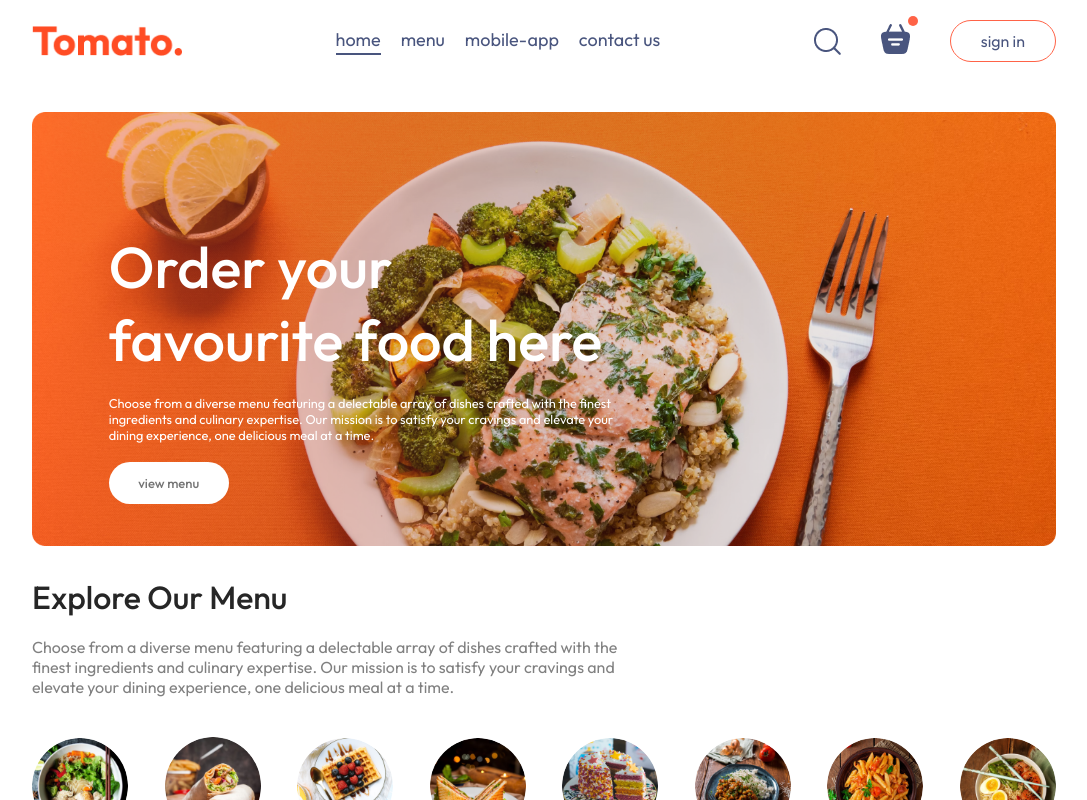
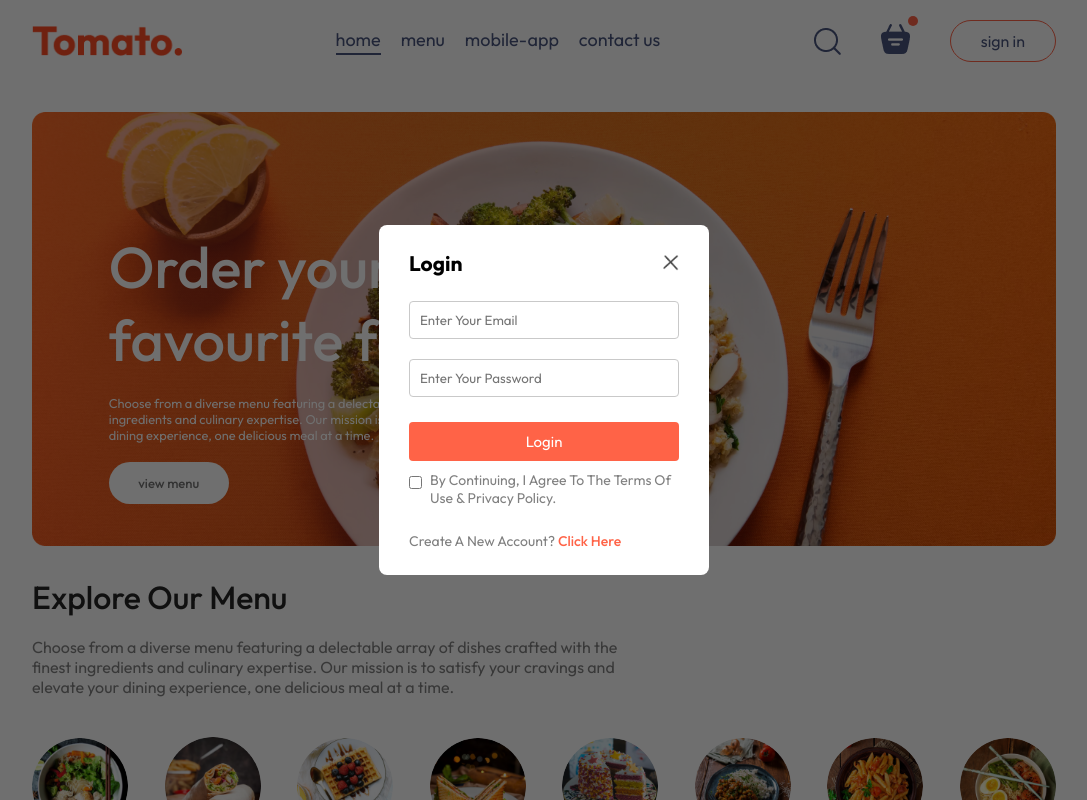
Before and after one commit to njirenjeri/food-del, a React (Vite) app in the folder frontend/: page / in a window 1280 px wide. Both pictures are taken after a click on the button "sign in". Shown: the top 800 px of the page, without its empty margins (96-1183 px from the left). Built offline with nearby package versions, Linux system fonts and the light colour scheme.

Commit message:
login popup

```diff
--- a/frontend/src/App.jsx
+++ b/frontend/src/App.jsx
@@ -1,16 +1,21 @@
-import React from 'react'
+import React, { useState } from 'react'
 import NavBar from './components/Navbar/NavBar'
 import { Routes, Route } from 'react-router-dom'
 import Home from './pages/Home/Home'
 import Cart from './pages/Cart/Cart'
 import PlaceOrder from './pages/PlaceOrder/PlaceOrder'
 import Footer from './components/Footer/Footer'
+import LoginPopUp from './components/LoginPopUp/LoginPopUp'
 
 const App = () => {
+
+  const [showLogin, setShowLogin] = useState(false)
+
   return (
     <>
+    {showLogin ? <LoginPopUp setShowLogin={setShowLogin}/> : <></>}
       <div className='app'>
-        <NavBar/>
+        <NavBar setShowLogin={setShowLogin}/>
         <Routes>
           <Route path='/' element={<Home/>} />
           <Route path='/cart' element={<Cart/>} />
--- /dev/null
+++ b/frontend/src/components/LoginPopUp/LoginPopUp.css
@@ -0,0 +1,82 @@
+.login-popup{
+    position: absolute;
+    z-index: 1;
+    width: 100%;
+    height: 100%;
+    background-color: #00000090;
+    display: grid;
+}
+
+.login-popup-container{
+    place-self: center;
+    width: max(23vw, 330px);
+    color: #808080;
+    background-color: white;
+    display: flex;
+    flex-direction: column;
+    gap: 25px;
+    padding: 25px 30px;
+    border-radius: 8px;
+    font-size: 14px;
+    animation: fadeIn 0.5s;
+}
+
+.login-popup-title{
+    display: flex;
+    justify-content: space-between;
+    align-items: center;
+    color: black;
+}
+
+.login-popup-title img{
+    width: 16px;
+    cursor: pointer;
+}
+
+.login-popup-input{
+    display: flex;
+    flex-direction: column;
+    gap: 20px;
+}
+
+.login-popup-input input{
+    outline: none;
+    border: 1px solid #c9c9c9;
+    padding: 10px;
+    border-radius: 4px;
+}
+
+.login-popup-container button{
+    border: none;
+    padding: 10px;
+    border-radius: 4px;
+    color: white;
+    background-color: tomato;
+    font-size: 15px;
+    cursor: pointer;
+}
+
+.login-popup-condition{
+    display: flex;
+    align-items: start;
+    gap: 8px;
+    margin-top: -15px;
+}
+
+.login-popup-condition input{
+    margin-top: 5px;
+}
+
+.login-popup-condition p{
+    text-transform: capitalize;
+}
+
+.login-popup p{
+    text-transform: capitalize;
+}
+
+.login-popup p span{
+    color: tomato;
+    font-weight: 500;
+    cursor: pointer;
+}
--- /dev/null
+++ b/frontend/src/components/LoginPopUp/LoginPopUp.jsx
@@ -0,0 +1,38 @@
+import React, { useState } from 'react'
+import './LoginPopUp.css'
+import { assets } from '../../assets/frontend_assets/assets'
+
+const LoginPopUp = ({setShowLogin}) => {
+
+    const [currState, setCurrState] = useState("Login")
+
+  return (
+    <div className='login-popup'>
+        <form  className="login-popup-container">
+            <div className="login-popup-title">
+                <h2>{currState}</h2>
+                <img onClick={() => setShowLogin(false)} src={assets.cross_icon} alt="" />
+            </div>
+            <div className="login-popup-input">
+                {currState === "Login" ? <></> :
+                    <input type="text" name="" id="" placeholder='Enter Your Name' required />
+                }
+                <input type="email" name="" id="" placeholder='Enter Your Email' required/>
+                <input type="password" name="" id="" placeholder='Enter Your Password' />
+            </div>
+            <button>{currState === "Sign Up" ? "Create Account" : "Login"}</button>
+            <div className="login-popup-condition">
+                <input type="checkbox" name="" id="" required/>
+                <p>By Continuing, i agree to the terms of use & privacy policy.</p>
+            </div>
+            {currState === "Login" ?
+            <p>create a new account? <span onClick={() => setCurrState("Sign Up")}>click here</span></p>
+            :
+            <p>Already have an account? <span onClick={() => setCurrState("Login")}>login here</span></p>
+            }
+        </form>
+    </div>
+  )
+}
+
+export default LoginPopUp
--- a/frontend/src/components/Navbar/NavBar.jsx
+++ b/frontend/src/components/Navbar/NavBar.jsx
@@ -1,8 +1,9 @@
 import React, { useState } from 'react'
 import './NavBar.css'
 import {assets} from '../../assets/frontend_assets/assets'
+import { Link } from 'react-router-dom'
 
-const NavBar = () => {
+const NavBar = ({setShowLogin}) => {
 
     const [menu, setMenu] = useState("home")
 
@@ -10,10 +11,10 @@
     <div className='navbar'>
         <img src={assets.logo} alt="" className="logo" />
         <ul className="navbar-menu">
-            <li onClick={() => setMenu('home')} className={menu === 'home' ? 'active' : ''}>home</li>
-            <li onClick={() => setMenu('menu')} className={menu === 'menu' ? 'active' : ''}>menu</li>
-            <li onClick={() => setMenu('mobile-app')} className={menu === 'mobile-app' ? 'active' : ''}>mobile-app</li>
-            <li onClick={() => setMenu('contact-us')} className={menu === 'contact-us' ? 'active' : ''}>contact us</li>
+            <Link to='/' onClick={() => setMenu('home')} className={menu === 'home' ? 'active' : ''}>home</Link>
+            <a href='#explore-menu' onClick={() => setMenu('menu')} className={menu === 'menu' ? 'active' : ''}>menu</a>
+            <a href='#app-download' onClick={() => setMenu('mobile-app')} className={menu === 'mobile-app' ? 'active' : ''}>mobile-app</a>
+            <a href='#footer' onClick={() => setMenu('contact-us')} className={menu === 'contact-us' ? 'active' : ''}>contact us</a>
         </ul>
         <div className="navbar-right">
             <img src={assets.search_icon} alt="" />
@@ -21,7 +22,7 @@
                 <img src={assets.basket_icon} alt="" />
                 <div className="dot"></div>
             </div>
-            <button>sign in</button>
+            <button onClick={() => setShowLogin(true)}>sign in</button>
         </div>
     </div>
   )
--- a/frontend/src/index.css
+++ b/frontend/src/index.css
@@ -5,6 +5,7 @@
   margin: 0;
   box-sizing: border-box;
   font-family: 'Outfit', sans-serif;
+  scroll-behavior: smooth;
 }
 
 body{
```
